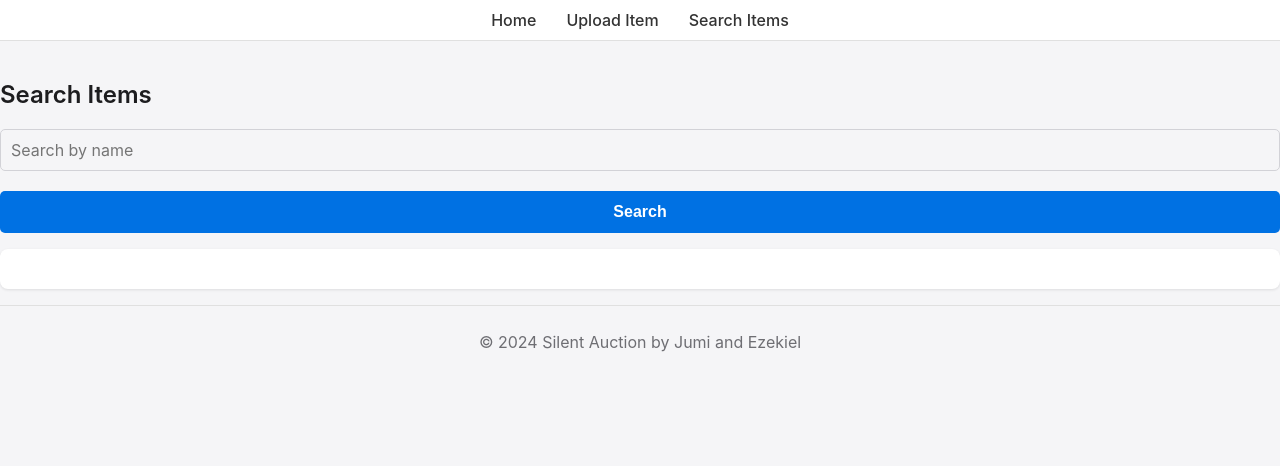
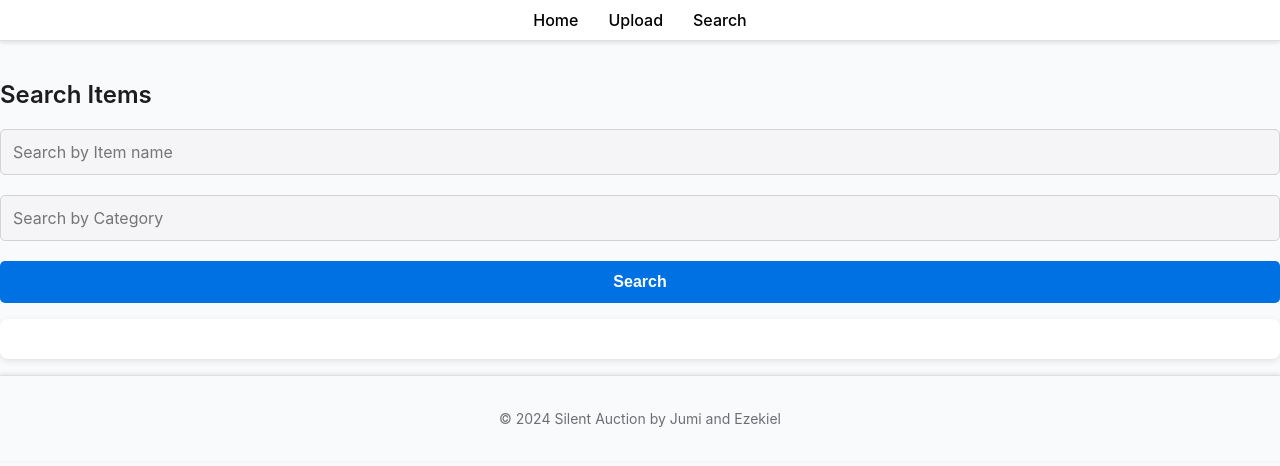
Before and after one commit to ezekielbe/fullstack, a React (Create React App) app: page /search in a window 1280 px wide. Shown: the top 466 px of the page. Built offline with nearby package versions, Linux system fonts and the light colour scheme.

Commit message:
Initial commit

```diff
--- a/db.js
+++ b/db.js
@@ -10,7 +10,7 @@ const connectDB = async () => {
     console.log('MongoDB connected successfully');
   } catch (error) {
     console.error('MongoDB connection error:', error);
-    process.exit(1);
+    process.exit(1); // Exit process with failure
   }
 };
 
--- a/server.js
+++ b/server.js
@@ -1,12 +1,14 @@
 const express = require('express');
 const cors = require('cors');
 const connectDB = require('./db');
-const itemRoutes = require('./routes/items');
+const itemRoutes = require('./routes/items'); // Ensure this path is correct
 
 const app = express();
 
+// Connect to the database
 connectDB();
 
+// Enable CORS
 app.use(cors());
 
 app.use(express.json());
--- a/src/App.css
+++ b/src/App.css
@@ -1,12 +1,14 @@
+/* General Styling */
 body {
   font-family: -apple-system, BlinkMacSystemFont, "Segoe UI", Roboto, "Helvetica Neue", Arial, sans-serif;
   margin: 0;
   padding: 0;
-  background-color: #f5f5f7;
+  background-color: #f9fafb;
   color: #333;
   padding-top: 60px; /* Adjusted to prevent content from being blocked by the fixed header */
 }
 
+/* Header */
 header {
   background-color: rgba(255, 255, 255, 0.95); /* Slight transparency to improve readability */
   border-bottom: 1px solid #e0e0e0;
@@ -16,6 +18,7 @@ header {
   width: 100%;
   top: 0;
   z-index: 1000;
+  box-shadow: 0 2px 4px rgba(0, 0, 0, 0.1);
 }
 
 header nav {
@@ -24,26 +27,46 @@ header nav {
 }
 
 header nav a {
-  color: #333;
+  color: black;
   margin: 0 15px;
   text-decoration: none;
   font-weight: 500;
+  position: relative;
 }
 
 header nav a:hover {
   text-decoration: underline;
+  color: #005bb5;
 }
 
+header nav a::after {
+  content: '';
+  display: block;
+  height: 2px;
+  background-color: #0071e3;
+  transition: width 0.3s;
+  width: 0;
+  position: absolute;
+  bottom: -5px;
+  left: 0;
+}
+
+header nav a:hover::after {
+  width: 100%;
+}
+
+/* Container */
 .container {
   max-width: 800px;
   margin: 100px auto 20px auto;
   padding: 20px;
   padding-top: 60px; /* Ensures content doesn't overlap with header */
   background-color: #ffffff;
-  box-shadow: 0 1px 3px rgba(0, 0, 0, 0.1);
-  border-radius: 8px;
+  box-shadow: 0 2px 10px rgba(0, 0, 0, 0.1);
+  border-radius: 10px;
 }
 
+/* Home Container */
 .home-container {
   display: flex;
   flex-direction: column;
@@ -51,30 +74,34 @@ header nav a:hover {
   padding: 80px 20px 20px 20px;
 }
 
+/* Total Bids Box */
 .total-bids-box {
   background-color: #ffffff;
   padding: 20px;
   margin-bottom: 20px;
-  box-shadow: 0 1px 3px rgba(0, 0, 0, 0.1);
+  box-shadow: 0 2px 6px rgba(0, 0, 0, 0.1);
   border-radius: 8px;
   width: 100%;
   max-width: 300px;
   text-align: center;
 }
 
+/* Main Content */
 .main-content {
   display: flex;
   flex-direction: row;
   justify-content: space-between;
   width: 100%;
   max-width: 1000px;
+  gap: 20px;
 }
 
+/* Item Details */
 .item-details {
   background-color: #ffffff;
   padding: 20px;
   margin-right: 20px;
-  box-shadow: 0 1px 3px rgba(0, 0, 0, 0.1);
+  box-shadow: 0 2px 6px rgba(0, 0, 0, 0.1);
   border-radius: 8px;
   flex: 2;
   max-height: 600px; /* Adjust height as needed */
@@ -85,12 +112,15 @@ header nav a:hover {
   max-width: 100%;
   height: auto;
   margin-top: 10px;
+  border-radius: 8px;
+  box-shadow: 0 2px 4px rgba(0, 0, 0, 0.1);
 }
 
+/* Item List */
 .item-list {
   background-color: #ffffff;
   padding: 20px;
-  box-shadow: 0 1px 3px rgba(0, 0, 0, 0.1);
+  box-shadow: 0 2px 6px rgba(0, 0, 0, 0.1);
   border-radius: 8px;
   flex: 1;
 }
@@ -98,18 +128,22 @@ header nav a:hover {
 .item-list ul {
   list-style: none;
   padding: 0;
+  margin: 0;
 }
 
 .item-list li {
-  padding: 10px;
+  padding: 12px;
   border-bottom: 1px solid #e0e0e0;
   cursor: pointer;
+  transition: background-color 0.3s, transform 0.1s;
 }
 
 .item-list li:hover {
-  background-color: #f5f5f7;
+  background-color: #f1f1f1;
+  transform: scale(1.02);
 }
 
+/* Forms */
 form {
   display: flex;
   flex-direction: column;
@@ -118,17 +152,25 @@ form {
 form label {
   margin-bottom: 10px;
   font-weight: 500;
+  color: #555;
 }
 
 form input,
 form textarea {
-  padding: 10px;
+  padding: 12px;
   margin-bottom: 20px;
   border: 1px solid #d2d2d7;
   border-radius: 5px;
   font-size: 16px;
   font-family: inherit; /* Ensure consistency with the rest of the site */
   background-color: #f5f5f7;
+  transition: border-color 0.3s, box-shadow 0.3s;
+}
+
+form input:focus,
+form textarea:focus {
+  border-color: #0071e3;
+  box-shadow: 0 0 5px rgba(0, 113, 227, 0.2);
 }
 
 form button {
@@ -140,10 +182,12 @@ form button {
   cursor: pointer;
   font-size: 16px;
   font-weight: 600;
+  transition: background-color 0.3s, transform 0.1s;
 }
 
 form button:hover {
   background-color: #005bb5;
+  transform: scale(1.02);
 }
 
 h1, h2 {
@@ -151,20 +195,26 @@ h1, h2 {
   color: #1d1d1f;
 }
 
+/* Links */
 a {
   color: #0071e3;
+  transition: color 0.3s;
 }
 
 a:hover {
   text-decoration: underline;
+  color: #005bb5;
 }
 
+/* Footer */
 footer {
-  background-color: #f5f5f7;
+  background-color: #f9fafb;
   color: #6e6e73;
   text-align: center;
-  padding: 10px 0;
+  padding: 20px 0;
   width: 100%;
   border-top: 1px solid #e0e0e0;
   margin-top: auto;
+  font-size: 14px;
+  box-shadow: 0 -1px 4px rgba(0, 0, 0, 0.1);
 }
--- a/src/components/Header.js
+++ b/src/components/Header.js
@@ -5,8 +5,8 @@ const Header = () => (
   <header>
     <nav>
       <Link to="/">Home</Link>
-      <Link to="/upload">Upload Item</Link>
-      <Link to="/search">Search Items</Link>
+      <Link to="/upload">Upload</Link>
+      <Link to="/search">Search</Link>
     </nav>
   </header>
 );
--- a/src/components/ItemList.js
+++ b/src/components/ItemList.js
@@ -1,14 +1,11 @@
 import React from 'react';
-import { Link } from 'react-router-dom';
 
-const ItemList = ({ items }) => {
+const ItemList = ({ items, onItemClick }) => {
   return (
     <ul className="item-list">
       {items.map(item => (
-        <li key={item._id}>
-          <Link to={`/items/${item._id}`}>
-            {item.title}
-          </Link>
+        <li key={item._id} onClick={() => onItemClick(item)}>
+          <a href="#">{item.title}</a>
         </li>
       ))}
     </ul>
--- a/src/components/ItemSearch.js
+++ b/src/components/ItemSearch.js
@@ -1,20 +1,23 @@
 import React, { useState } from 'react';
 import axios from 'axios';
 import ItemList from './ItemList';
+import ItemDetails from './ItemDetail';
 
 const ItemSearch = () => {
   const [searchTerm, setSearchTerm] = useState('');
+  const [category, setCategory] = useState('');
   const [items, setItems] = useState([]);
   const [loading, setLoading] = useState(false);
   const [error, setError] = useState(null);
+  const [selectedItem, setSelectedItem] = useState(null);
 
   const handleSearch = async (e) => {
     e.preventDefault();
     setLoading(true);
     setError(null);
     try {
-      const response = await axios.get(`http://localhost:5001/api/items`, {
-        params: { search: searchTerm }
+      const response = await axios.get('http://localhost:5001/api/items', {
+        params: { search: searchTerm, category: category }
       });
       setItems(response.data);
     } catch (error) {
@@ -25,6 +28,10 @@ const ItemSearch = () => {
     }
   };
 
+  const handleItemClick = (item) => {
+    setSelectedItem(item);
+  };
+
   return (
     <div className="item-search">
       <h2>Search Items</h2>
@@ -33,13 +40,30 @@ const ItemSearch = () => {
           type="text"
           value={searchTerm}
           onChange={(e) => setSearchTerm(e.target.value)}
-          placeholder="Search by name"
+          placeholder="Search by Item name"
+        />
+        <input
+          type="text"
+          value={category}
+          onChange={(e) => setCategory(e.target.value)}
+          placeholder="Search by Category"
         />
         <button type="submit">Search</button>
       </form>
       {loading && <p>Loading...</p>}
       {error && <p>Error: {error}</p>}
-      {!loading && !error && <ItemList items={items} />}
+      {!loading && !error && (
+        <div className="results-container">
+          <ItemList items={items} onItemClick={handleItemClick} />
+          <div className="details-container">
+            {selectedItem ? (
+              <ItemDetails item={selectedItem} />
+            ) : (
+              <p></p>
+            )}
+          </div>
+        </div>
+      )}
     </div>
   );
 };
```
Also changed, not shown: routes/items.js (+52 -45 lines), src/components/Home.js (+3 -2 lines), src/components/ItemDetail.js (+20 -35 lines), models/Item.js (line endings or trailing spaces), 32 other files (tests, documents, lock files or other folders).
